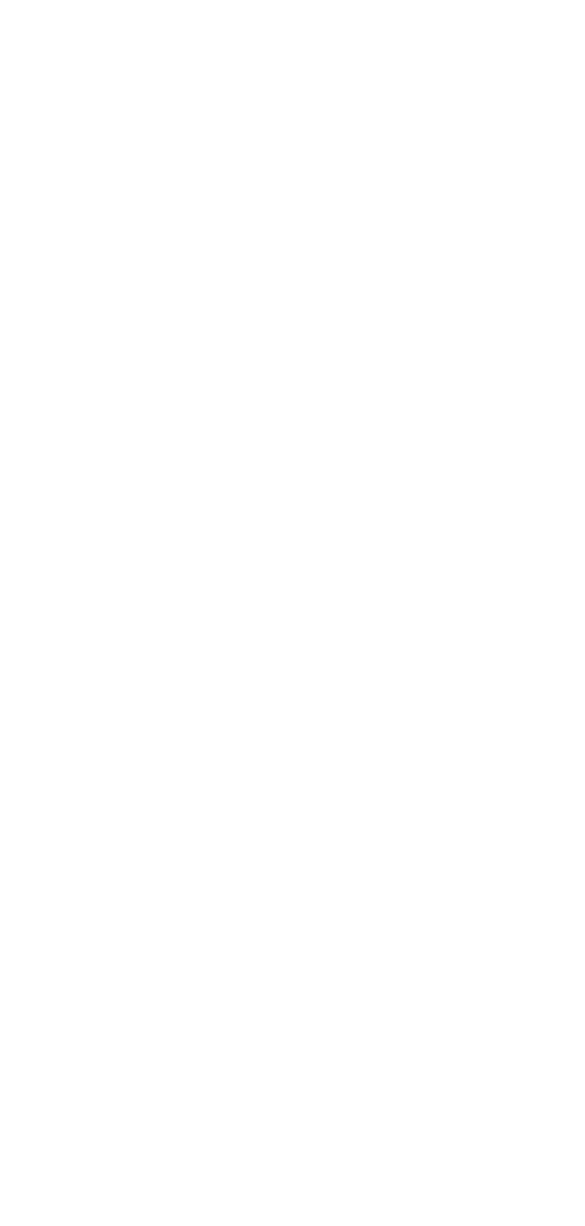
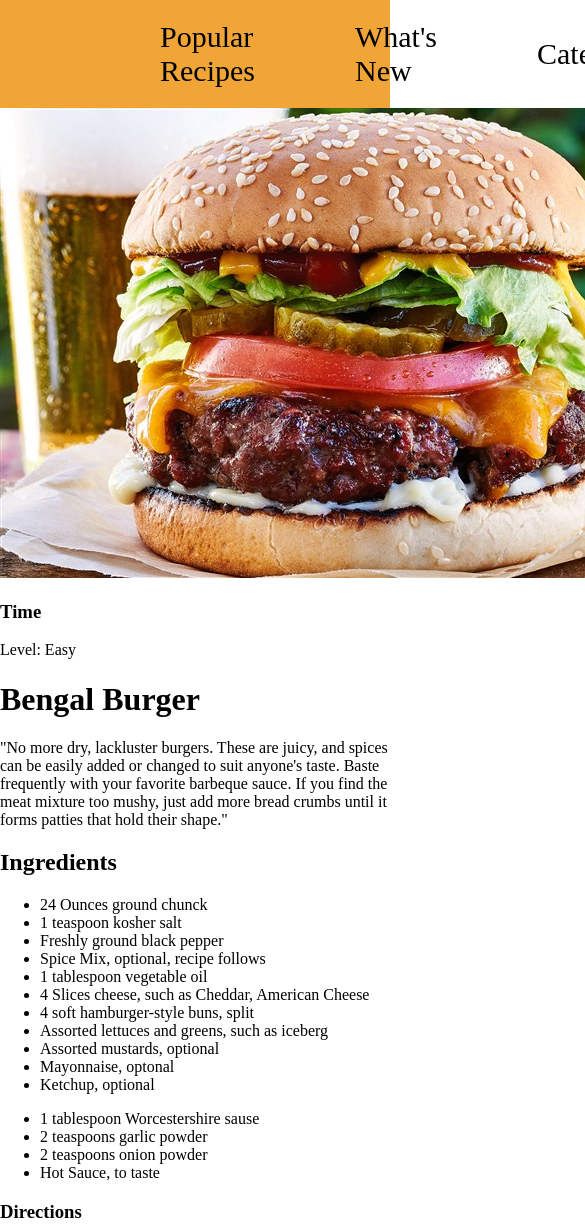
Before and after one commit to Wackyprogamer/HTML-CSS-Project, a plain HTML site: page recipe.html in a window 390 px wide. Shown: the top 1226 px of the page, 585 px wide, since content can reach past the window. Before the commit the page ends 844 px from the top, so only its background shows below. Drawn offline with Linux system fonts and the light colour scheme.

Commit message:
Started on Recipe Page for Bengal Hamburger 08/28/2023 10:17:31

```diff
--- a/recipe.html
+++ b/recipe.html
@@ -0,0 +1,135 @@
+<!DOCTYPE html>
+<html lang="en">
+<head>
+    <meta charset="UTF-8">
+    <meta name="viewport" content="width=device-width, initial-scale=1.0">
+    <title>Hamburger of the Week</title>
+    <link type="text/css" rel="stylesheet" href="css\style.css">
+</head>
+
+<body>
+<div class="entireContainer">
+
+    <div class="navigation">
+
+        <div class="navLogo">
+
+            <img src="images/Copy of ryparis-logo.png" alt="RY Paris Logo">
+
+        </div>
+
+        <div class="navLinks">
+
+            <a href="#">Popular Recipes</a>
+
+            <a href="#">What's New</a>
+
+            <a href="#">Categories</a>
+
+            <a href="#">Meal Ideas</a>
+
+
+        </div>
+
+    </div>
+
+    <div class="hamburgerOfTheWeekImage">
+
+        <img src="images/bengal-burger.jpg">
+
+    </div>
+
+    <div class="time">
+
+        <div class="timeHeader">
+
+            <h3>Time</h3>
+
+        </div>
+
+        <div class="descriptionBurger">
+
+            <span>Level: Easy</span>
+
+        </div>
+
+    </div>
+
+    <div class="bengal">
+
+        <div class="bengalName">
+
+            <h1>Bengal Burger</h1>
+
+        </div>
+
+        <div class="bengalDescription">
+
+            <p>
+                "No more dry, lackluster burgers. These are juicy, and spices can be easily added or
+                changed to suit anyone's taste. Baste frequently with your favorite barbeque sauce.
+                If you find the meat mixture too mushy, just add more bread crumbs until it forms
+                patties that hold their shape."
+            </p>
+
+        </div>
+
+    </div>
+
+    <div class="bengalIngredients">
+
+        <h2>Ingredients</h2>
+
+        <ul class="ingredients">
+
+            <li>24 Ounces ground chunck</li>
+
+            <li>1 teaspoon kosher salt</li>
+
+            <li>Freshly ground black pepper</li>
+
+            <li>Spice Mix, optional, recipe follows</li>
+
+            <li>1 tablespoon vegetable oil</li>
+
+            <li>4 Slices cheese, such as Cheddar, American Cheese</li>
+
+            <li>4 soft hamburger-style buns, split</li>
+
+            <li>Assorted lettuces and greens, such as iceberg</li>
+
+            <li>Assorted mustards, optional</li>
+
+            <li>Mayonnaise, optonal</li>
+
+            <li>Ketchup, optional</li>
+
+        </ul>
+
+        <ul class="spiceMix">
+
+            <li>1 tablespoon Worcestershire sause</li>
+
+            <li>2 teaspoons garlic powder</li>
+
+            <li>2 teaspoons onion powder</li>
+
+            <li>Hot Sauce, to taste</li>
+
+        </ul>
+
+    </div>
+
+    <div class="bengalDirections">
+
+        <h3>Directions</h3>
+
+</div>
+
+
+
+
+
+</body>
+
+</html>
```
Also changed, not shown: index.html (+1 -1 lines).
